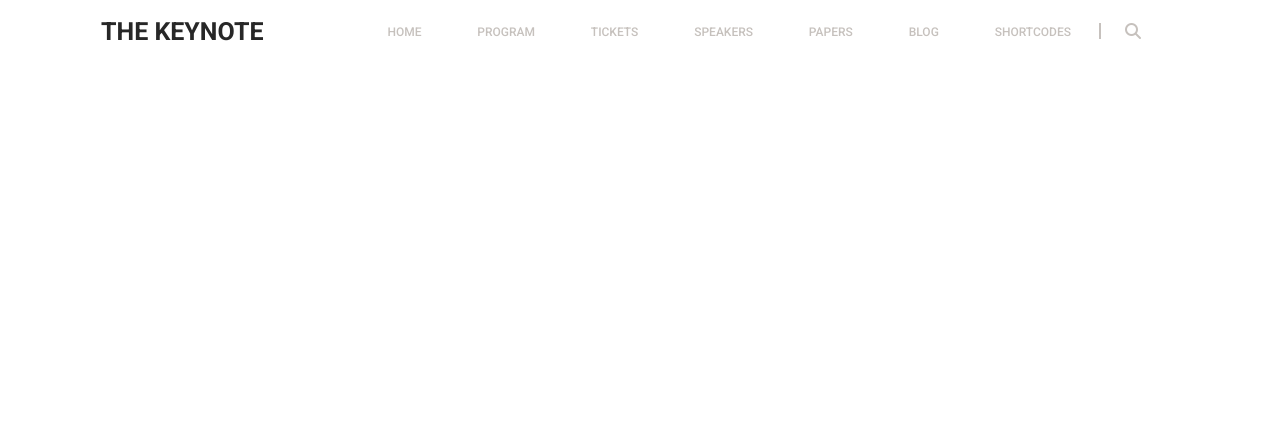
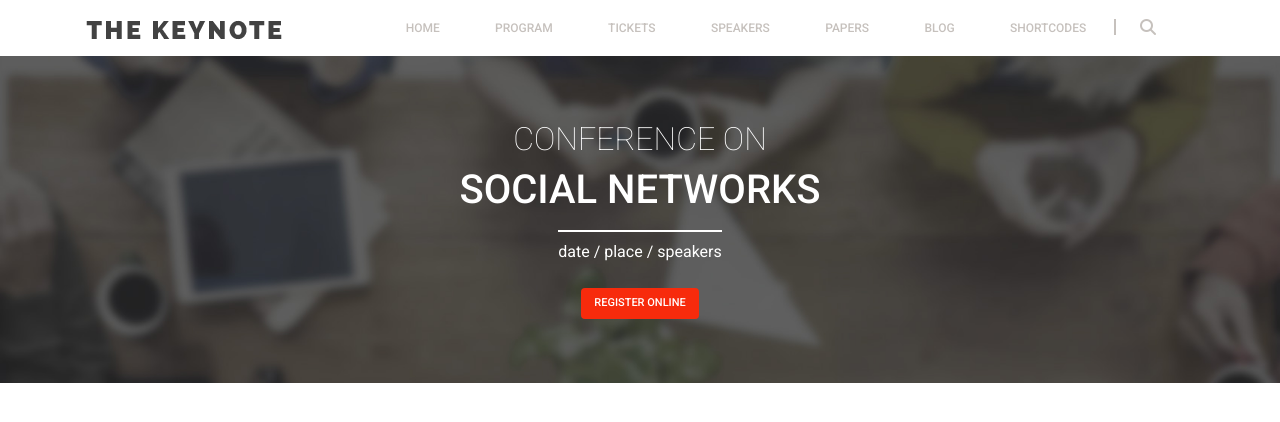
Before and after one commit to MirkoR89/proj-html-vuejs, a plain HTML site: page index.html in a window 1280 px wide. Drawn offline with nearby package versions, Linux system fonts and the light colour scheme.

Commit message:
Working on hero content

```diff
--- a/assets/css/style.css
+++ b/assets/css/style.css
@@ -5,9 +5,6 @@
 /* Header */
 /* Navbar */
 .logo {
-  font-weight: 700;
-  font-size: 25px!important;
-  color: #272727!important;
   margin-right: 6rem!important;
 
 }
@@ -33,3 +30,26 @@ form span i {
   width: 30px!important;
   height: 20px!important;
 }
+
+/* Hero content */
+.hero_content {
+  background-image: url('../img/slider-1-bg.jpg');
+  background-size: cover;
+  color: white;
+}
+
+.hero_content h2 {
+  font-weight: 100;
+}
+
+.date_conference {
+  border-top: 2px solid white;
+}
+
+
+.hero_content button {
+  font-weight: 500;
+  font-size: 11px;
+  color: white;
+  background-color: #F72B0C;
+}
--- a/index.html
+++ b/index.html
@@ -14,16 +14,16 @@
   <script src="https://kit.fontawesome.com/8d58ee31c8.js" crossorigin="anonymous"></script>
   <!-- Google Fonts CDN -->
   <link rel="preconnect" href="https://fonts.gstatic.com">
-<link href="https://fonts.googleapis.com/css2?family=Roboto:wght@100;300;400;500;700;900&display=swap" rel="stylesheet">
+  <link href="https://fonts.googleapis.com/css2?family=Roboto:wght@100;300;400;500;700;900&display=swap" rel="stylesheet">
 </head>
 
 <body>
-  <div id="root" class="container" >
+  <div id="root">
     <!-- Header -->
     <header>
       <!-- Navbar -->
-      <nav class="navbar navbar-expand-lg navbar-light">
-        <a class="navbar-brand logo" href="#">THE KEYNOTE</a>
+      <nav class="navbar navbar-expand-lg container">
+        <a class="navbar-brand logo" href="#"><img src="assets/img/logo.png" alt="Logo Keynote"></a>
         <div class="collapse navbar-collapse" id="navbarSupportedContent">
           <ul v-for='link in navBar' class="navbar-nav mx-auto">
             <li class="nav-item active">
@@ -40,8 +40,18 @@
       </nav>
 
       <!-- Hero content -->
-      <div class="hero_content">
+      <div class="jumbotron jumbotron-fluid hero_content">
+        <div class="container d-flex flex-column justify-content-center align-items-center">
+          <h2>CONFERENCE ON</h2>
+          <h1 class="pb-2">SOCIAL NETWORKS</h1>
+          <div class="date_conference py-2 mb-3">
+            <span> date /</span>
+            <span>place /</span>
+            <span>speakers</span>
+          </div>
+          <button type="button" class="btn">REGISTER ONLINE</button>
 
+        </div>
       </div>
     </header>
 
```
Also changed, not shown: assets/img/logo.png (added), assets/img/slider-1-bg.jpg (added).
